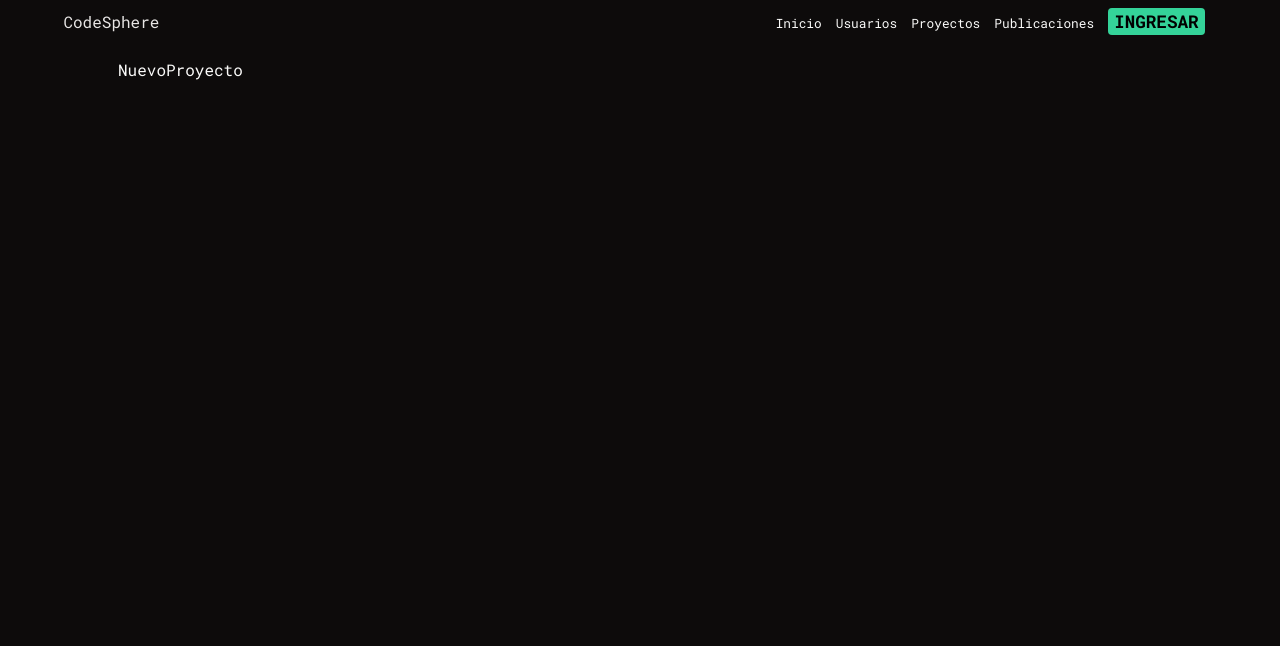
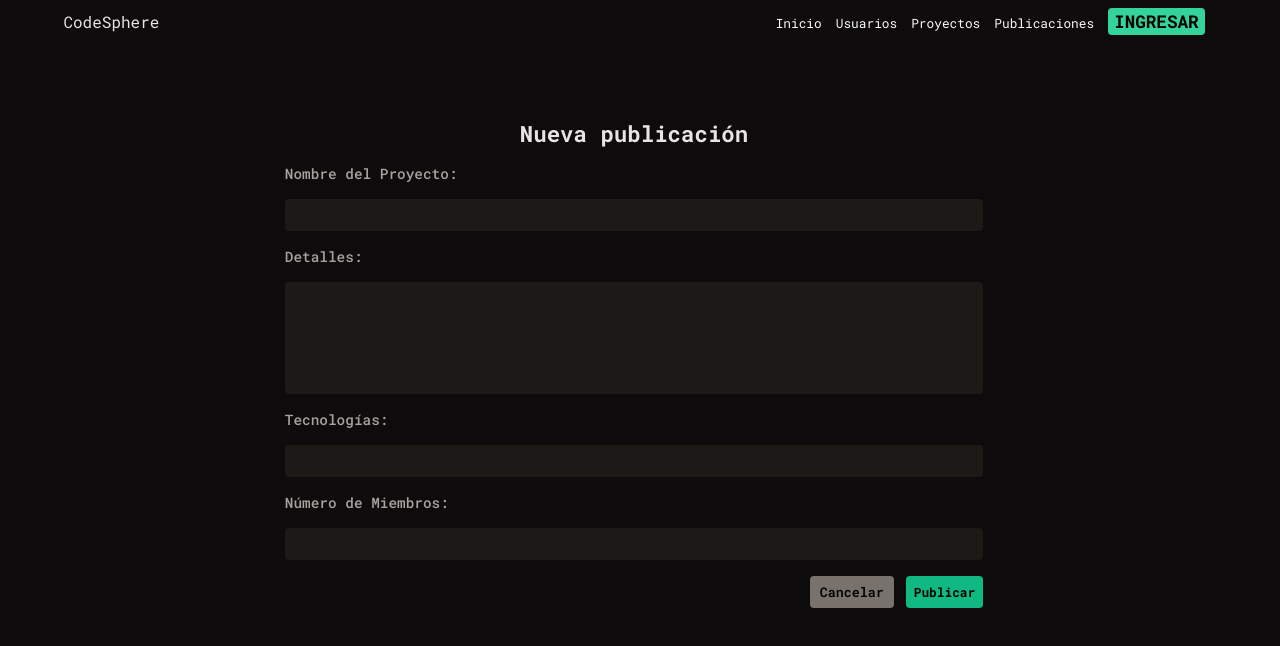
Before and after one commit to CodeSphereDevs/frontend, a React (Vite) app: page /nuevo-proyecto in a window 1280 px wide. Shown: the top 646 px of the page. Built offline with nearby package versions, Linux system fonts and the light colour scheme; no server answers.

Commit message:
creado componente NuevoProyecto

```diff
--- a/src/pages/nuevo-proyecto/NuevoProyecto.jsx
+++ b/src/pages/nuevo-proyecto/NuevoProyecto.jsx
@@ -1,7 +1,75 @@
-
+import { useState, useCallback } from "react";
+import { useNavigate } from "react-router-dom";
+import ErrorAlert from "../../componentes/ErrorAlert";
+import Loader from "../../assets/loader.svg";
+import { createProject } from "../../api/createProject";
+import "./NuevoProyecto.scss";
 
 export default function NuevoProyecto() {
+  const [errorAlert, setErrorAlert] = useState("");
+  const [isLoading, setIsLoading] = useState(false);
+  const nav = useNavigate();
+
+  const showErrorAlert = useCallback((s) => {
+    setErrorAlert(s);
+    const timeoutId = setTimeout(() => {
+      setErrorAlert("");
+    }, 3000);
+    return () => clearTimeout(timeoutId);
+  }, [setErrorAlert]);
+
+  const handleSubmit = async (event) => {
+    event.preventDefault();
+
+    const form = event.currentTarget;
+    const projectName = form.projectName.value;
+    const details = form.details.value;
+    const technologies = form.technologies.value;
+    const numMembers = form.numMembers.value;
+
+    setIsLoading(true);
+
+    const response = await createProject(projectName, details, technologies, numMembers);
+
+    setIsLoading(false);
+
+    if (!response.success) {
+      showErrorAlert(response.message);
+      return;
+    }
+
+    nav("/publicaciones");
+  };
+
   return (
-    <div>NuevoProyecto</div>
-  )
+    <div className="proyectoPage">
+      <form onSubmit={handleSubmit}>
+        <h1>Nueva publicación</h1>
+        {isLoading ? (
+          <img src={Loader} alt="loader" />
+        ) : (
+          <>
+            <label htmlFor="projectName">Nombre del Proyecto:</label>
+            <input type="text" name="projectName" id="projectName" autoComplete="off" />
+
+            <label htmlFor="details">Detalles:</label>
+            <textarea name="details" id="details" rows={6}></textarea>
+
+            <label htmlFor="technologies">Tecnologías:</label>
+            <input type="text" name="technologies" id="technologies" autoComplete="off" />
+
+            <label htmlFor="numMembers">Número de Miembros:</label>
+            <input type="number" name="numMembers" id="numMembers" autoComplete="off" />
+
+            <div>
+              <button type="button" onClick={() => nav("/publicaciones")}>Cancelar</button>
+              <input type="submit" value="Publicar" className="submitButton" />
+            </div>
+          </>
+        )}
+      </form>
+
+      {errorAlert && <ErrorAlert alertMessage={errorAlert} />}
+    </div>
+  );
 }
--- /dev/null
+++ b/src/pages/nuevo-proyecto/NuevoProyecto.scss
@@ -0,0 +1,53 @@
+@import "../../sass/sassConfing";
+
+.proyectoPage {
+  display: flex;
+  flex-direction: column;
+  align-items: center;
+  min-height: calc(100vh - 122px);
+
+  form {
+    display: flex;
+    flex-direction: column;
+    align-items: stretch;
+    gap: 16px;
+    padding: 12px;
+    width: 70%;
+    margin-top: 6vh;
+
+    h1 {
+      text-align: center;
+      color: $stone200;
+      font-size: 1.4rem;
+    }
+
+    textarea {
+      resize: none;
+    }
+
+    div {
+      display: flex;
+      justify-content: flex-end;
+      gap: 12px;
+
+      button {
+        background-color: $stone500;
+      }
+
+      button:hover {
+        background-color: $stone400;
+      }
+
+      input[type="submit"] {
+        background-color: $emerald500;
+        color: black;
+        font-weight: bold;
+        cursor: pointer;
+      }
+
+      input[type="submit"]:hover {
+        background-color: $emerald400;
+      }
+    }
+  }
+}
```
